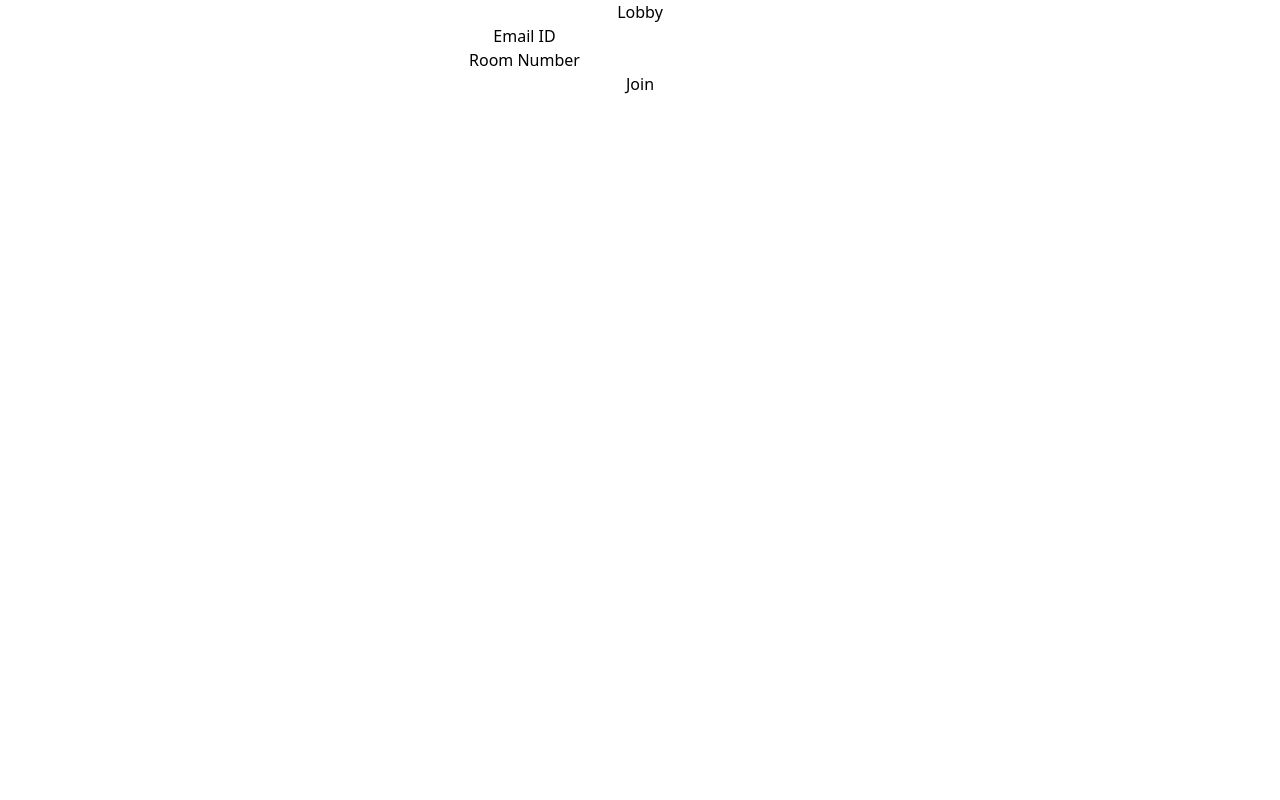
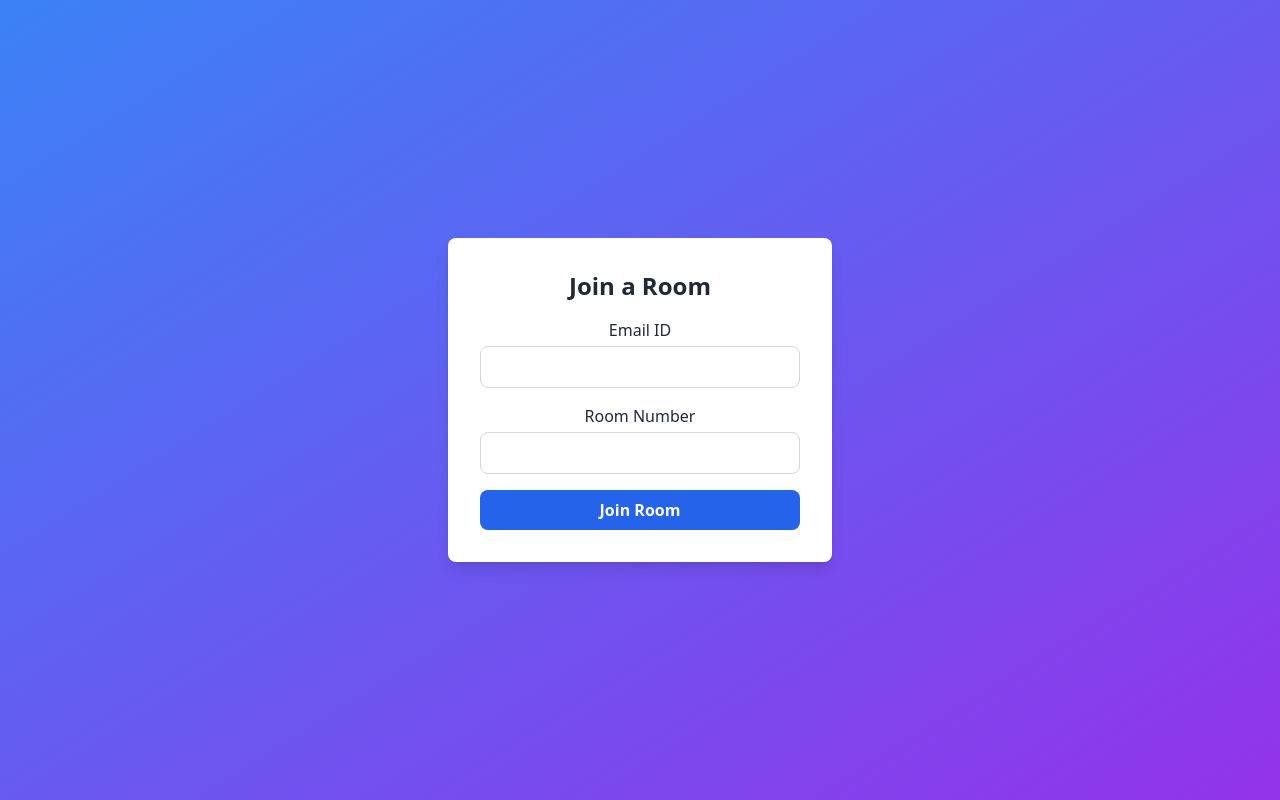
Before and after one commit to SunilAhuja17/fronend-tryyy, a React (Create React App) app: page / in a window 1280 px wide. Built offline with nearby package versions, Linux system fonts and the light colour scheme; no server answers.

Commit message:
Lobby updated

```diff
--- a/src/screens/Lobby.jsx
+++ b/src/screens/Lobby.jsx
@@ -19,8 +19,7 @@ const LobbyScreen = () => {
 
   const handleJoinRoom = useCallback(
     (data) => {
-      const { email, room } = data;
-      navigate(`/room/${room}`);
+      navigate(`/room/${data.room}`);
     },
     [navigate]
   );
@@ -33,27 +32,47 @@ const LobbyScreen = () => {
   }, [socket, handleJoinRoom]);
 
   return (
+    <div className="flex justify-center items-center min-h-screen bg-gradient-to-br from-blue-500 to-purple-600">
+      <div className="bg-white dark:bg-gray-900 text-gray-800 dark:text-white p-8 rounded-lg shadow-lg w-96">
+        <h1 className="text-2xl font-semibold text-center mb-4">Join a Room</h1>
+
+        <form onSubmit={handleSubmitForm} className="space-y-4">
           <div>
-      <h1>Lobby</h1>
-      <form onSubmit={handleSubmitForm}>
-        <label htmlFor="email">Email ID</label>
+            <label htmlFor="email" className="block font-medium mb-1">
+              Email ID
+            </label>
             <input
               type="email"
               id="email"
+              className="w-full px-4 py-2 border border-gray-300 dark:border-gray-700 rounded-lg focus:ring-2 focus:ring-blue-500 focus:outline-none"
               value={email}
               onChange={(e) => setEmail(e.target.value)}
+              required
             />
-        <br />
-        <label htmlFor="room">Room Number</label>
+          </div>
+
+          <div>
+            <label htmlFor="room" className="block font-medium mb-1">
+              Room Number
+            </label>
             <input
               type="text"
               id="room"
+              className="w-full px-4 text-black py-2 border border-gray-300 dark:border-gray-700 rounded-lg focus:ring-2 focus:ring-blue-500 focus:outline-none"
               value={room}
               onChange={(e) => setRoom(e.target.value)}
+              required
             />
-        <br />
-        <button>Join</button>
+          </div>
+
+          <button
+            type="submit"
+            className="w-full bg-blue-600 text-white py-2 px-4 rounded-lg font-semibold hover:bg-blue-700 transition-all duration-300"
+          >
+            Join Room
+          </button>
         </form>
+      </div>
     </div>
   );
 };
```
Lines whose indentation alone changed are shown as unchanged.
